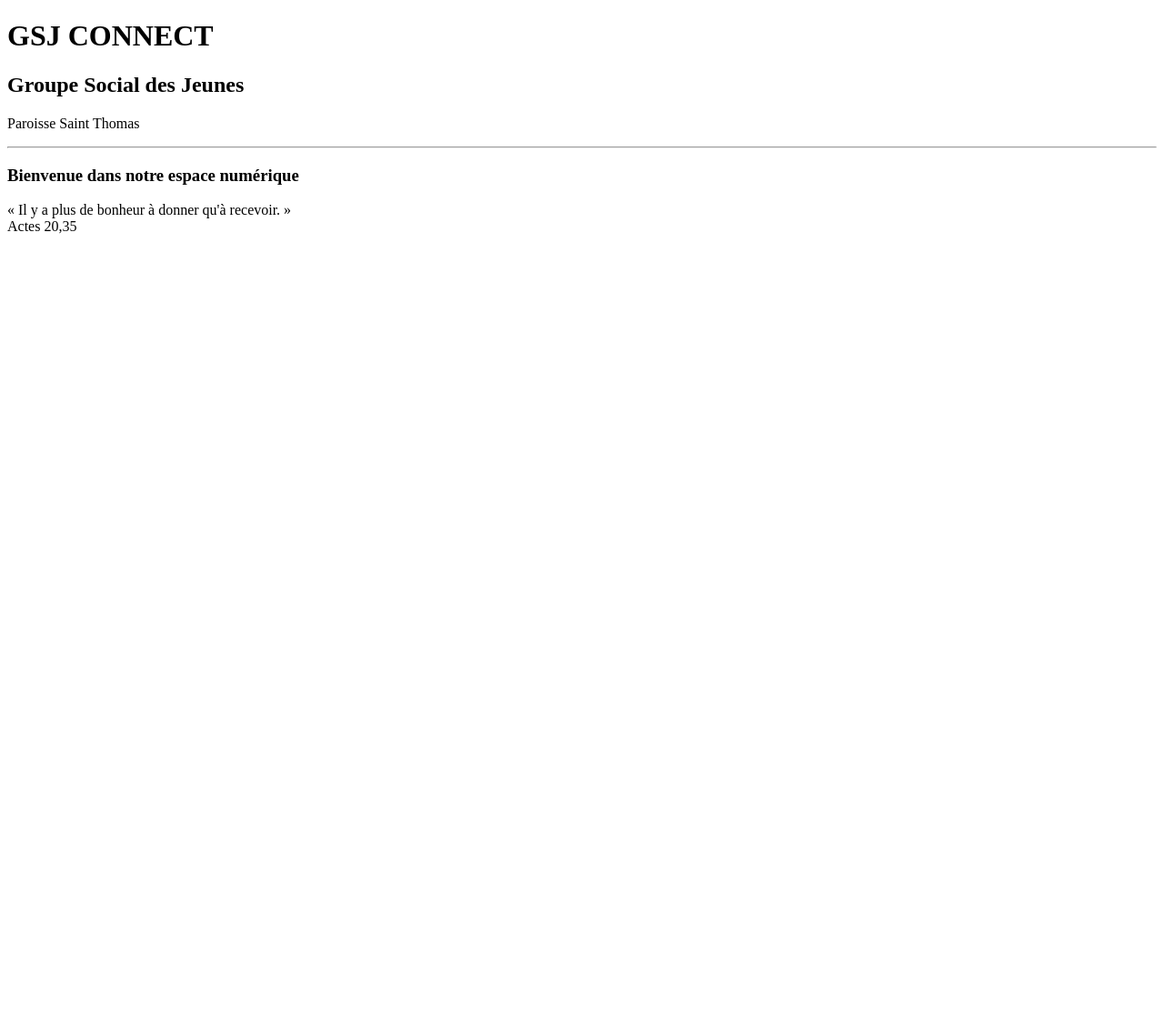
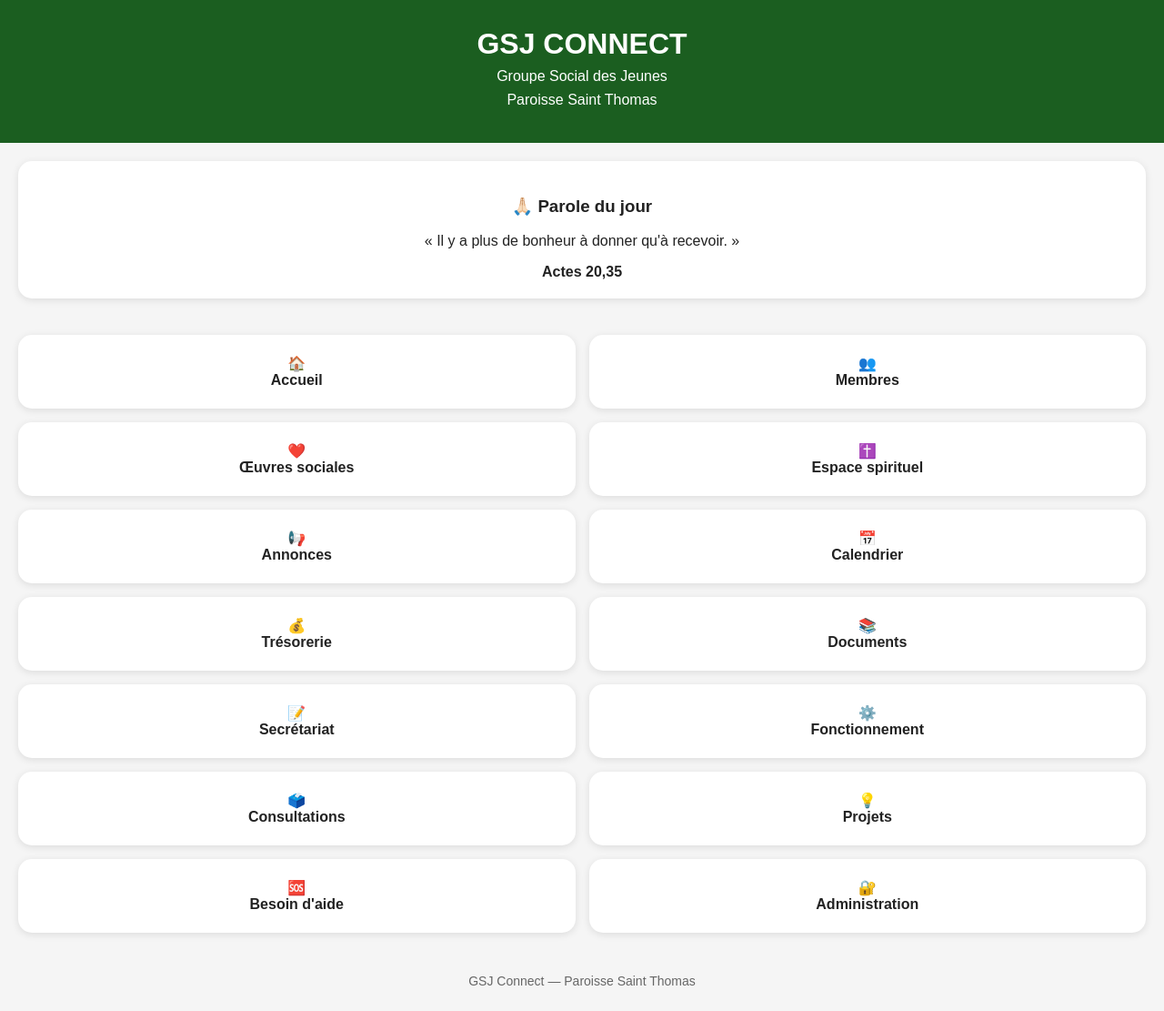
Before and after one commit to Gandhi-bf/groupe-social-jeunes, a plain HTML site: page app-index.html in a window 1280 px wide. Shown: the whole page at 91% size. Before the commit the page ends 800 px from the top, so only its background shows below. Drawn offline with Linux system fonts and the light colour scheme.

Commit message:
Update app-index.html

```diff
--- a/app-index.html
+++ b/app-index.html
@@ -4,23 +4,116 @@
   <meta charset="UTF-8">
   <meta name="viewport" content="width=device-width, initial-scale=1.0">
   <title>GSJ Connect</title>
+
+  <style>
+    body {
+      margin: 0;
+      font-family: Arial, sans-serif;
+      background: #f5f5f5;
+      color: #222;
+    }
+
+    header {
+      background: #1b5e20;
+      color: white;
+      text-align: center;
+      padding: 30px 15px;
+    }
+
+    header h1 {
+      margin: 0;
+      font-size: 32px;
+    }
+
+    header p {
+      margin: 8px 0;
+    }
+
+    .verset {
+      background: white;
+      margin: 20px;
+      padding: 20px;
+      border-radius: 15px;
+      text-align: center;
+      box-shadow: 0 2px 8px rgba(0,0,0,0.1);
+    }
+
+    .menu {
+      display: grid;
+      grid-template-columns: repeat(2, 1fr);
+      gap: 15px;
+      padding: 20px;
+    }
+
+    .menu a {
+      background: white;
+      text-decoration: none;
+      color: #222;
+      padding: 22px 10px;
+      border-radius: 15px;
+      text-align: center;
+      font-size: 16px;
+      font-weight: bold;
+      box-shadow: 0 2px 8px rgba(0,0,0,0.1);
+    }
+
+    .menu a:hover {
+      transform: scale(1.03);
+    }
+
+    footer {
+      text-align: center;
+      padding: 25px;
+      color: #666;
+      font-size: 14px;
+    }
+  </style>
 </head>
 
 <body>
 
-  <h1>GSJ CONNECT</h1>
-  <h2>Groupe Social des Jeunes</h2>
-  <p>Paroisse Saint Thomas</p>
+  <header>
+    <h1>GSJ CONNECT</h1>
+    <p>Groupe Social des Jeunes</p>
+    <p>Paroisse Saint Thomas</p>
+  </header>
 
-  <hr>
+  <div class="verset">
+    <h3>🙏🏻 Parole du jour</h3>
+    <p>
+      « Il y a plus de bonheur à donner qu'à recevoir. »
+    </p>
+    <strong>Actes 20,35</strong>
+  </div>
 
-  <h3>Bienvenue dans notre espace numérique</h3>
+  <div class="menu">
 
-  <p>
-    « Il y a plus de bonheur à donner qu'à recevoir. »
-    <br>
-    Actes 20,35
-  </p>
+    <a href="#">🏠<br>Accueil</a>
+    <a href="#">👥<br>Membres</a>
+
+    <a href="#">❤️<br>Œuvres sociales</a>
+    <a href="#">✝️<br>Espace spirituel</a>
+
+    <a href="#">📢<br>Annonces</a>
+    <a href="#">📅<br>Calendrier</a>
+
+    <a href="#">💰<br>Trésorerie</a>
+    <a href="#">📚<br>Documents</a>
+
+    <a href="#">📝<br>Secrétariat</a>
+    <a href="#">⚙️<br>Fonctionnement</a>
+
+    <a href="#">🗳️<br>Consultations</a>
+    <a href="#">💡<br>Projets</a>
+
+    <a href="#">🆘<br>Besoin d'aide</a>
+    <a href="#">🔐<br>Administration</a>
+
+  </div>
+
+  <footer>
+    GSJ Connect — Paroisse Saint Thomas
+  </footer>
 
 </body>
 </html>
```
